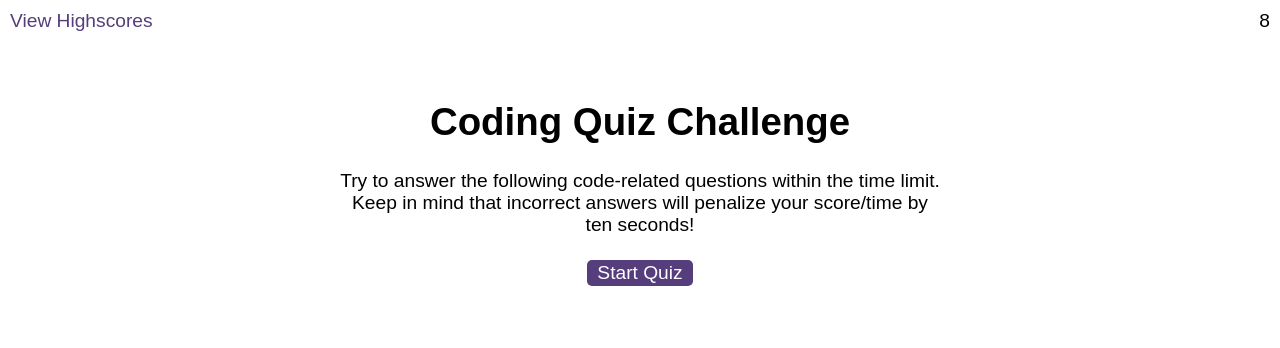
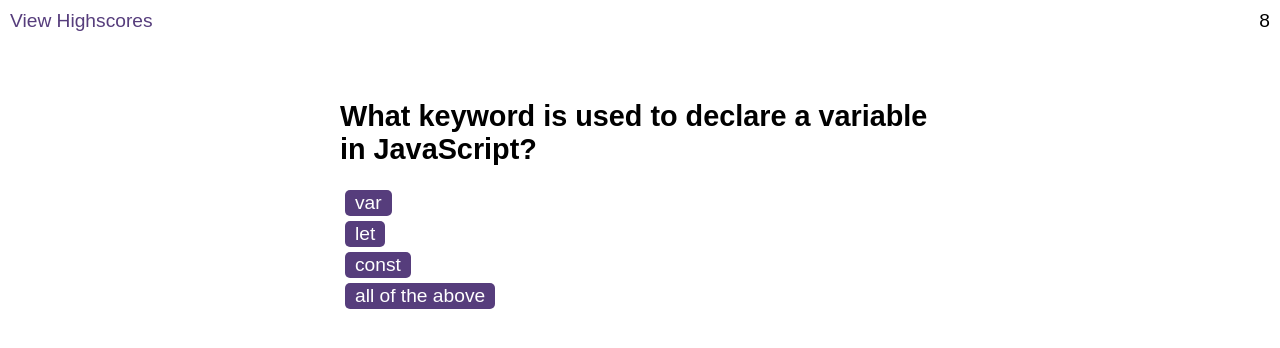
Before and after one commit to brooksy236/Code-Quiz, a plain HTML site: page index.html in a window 1280 px wide. Both pictures are taken after a click on the button "Start Quiz". Drawn offline with Linux system fonts and the light colour scheme.

Commit message:
Buttons now added for the answers.

```diff
--- a/assets/js/logic.js
+++ b/assets/js/logic.js
@@ -1,22 +1,47 @@
 const startButton = document.querySelector(".start");
 const timerEl = document.querySelector(".timer");
 const scoresEl = document.querySelector(".scores");
-const questionsEl = document.querySelector(".questions");
-const currentQuestion = document.querySelector(".question-title");
-const questionChoices = document.querySelector(".choices");
+const questionsEl = document.getElementById(".questions");
+const currentQuestion = document.getElementById(".question-title");
+const questionChoices = document.getElementById(".choices");
 
 var timer;
 var timerCount;
 var isWin;
 
-document.getElementById('start').addEventListener('click', startGame);
+document.getElementById("start").addEventListener("click", startGame);
 
 function startGame() {
     isWin = false;
     timerCount = 10;
     startButton.disabled = true;
+    document.querySelector(".start").style.display = "none";
+    startTimer();
+    askQuestions();
+}
 
-    startTimer();
+function askQuestions() {
+    document.getElementById("questions").classList.remove("hide");
+
+    document.getElementById("question-title").innerText = questionList[0].question;
+    // document.getElementById("choices").innerText = questionList[0].answerChoices;
+    document.getElementById("question1").innerText = questionList[0].answerChoices[0];
+    document.getElementById("question2").innerText = questionList[0].answerChoices[1];
+    document.getElementById("question3").innerText = questionList[0].answerChoices[2];
+    document.getElementById("question4").innerText = questionList[0].answerChoices[3];
+
+}
+function clickListener(event){
+    console.log(event.target.id)
+}
+var allButtons = document.querySelectorAll(".questionButtons")
+allButtons.forEach(button => {
+    button.addEventListener('click', clickListener)
+});
+
+function answerButtons() {
+    const button = document.createElement("button");
+    button.textContent = choice
 }
 
 function winGame() {
--- a/assets/js/questions.js
+++ b/assets/js/questions.js
@@ -1,12 +1,17 @@
 const questionList = [
     {
-        question1: "What is your name?",
-        answerChoices: ["Dave", "Steve", "Paul", "John"],
+        question: "What keyword is used to declare a variable in JavaScript?",
+        answerChoices: ["var", "let", "const", "all of the above"],
+        correctAnswer: 3
+    },
+    {
+        question: "Which of the following is used to comment a single line in JavaScript?",
+        answerChoices: ["//", "/**/", "#", "--"],
         correctAnswer: 0
     },
     {
-        question2: "What is your friend's name?",
-        answerChoices: ["John", "Bob", "What friend?", "Pete"],
-        correctAnswer: 2
+        question: "What is the correct way to write an IF statement in JavaScript?",
+        answerChoices: ["if (condition) {}", "when (condition) {}", "case (condition) {}", "choose (condition) {}"],
+        correctAnswer: 0
     }
 ];
--- a/index.html
+++ b/index.html
@@ -27,7 +27,14 @@
 
       <div id="questions" class="hide">
         <h2 id="question-title"></h2>
-        <div id="choices" class="choices"></div>
+        <div id="choices" class="choices">
+          <button id="question1" class="questionButtons"></button>
+          <button id="question2" class="questionButtons"></button>
+          <button id="question3" class="questionButtons"></button>
+          <button id="question4" class="questionButtons"></button>
+
+        </div>
+
       </div>
 
       <div id="end-screen" class="hide">
```
Also changed, not shown: 1 other file.
